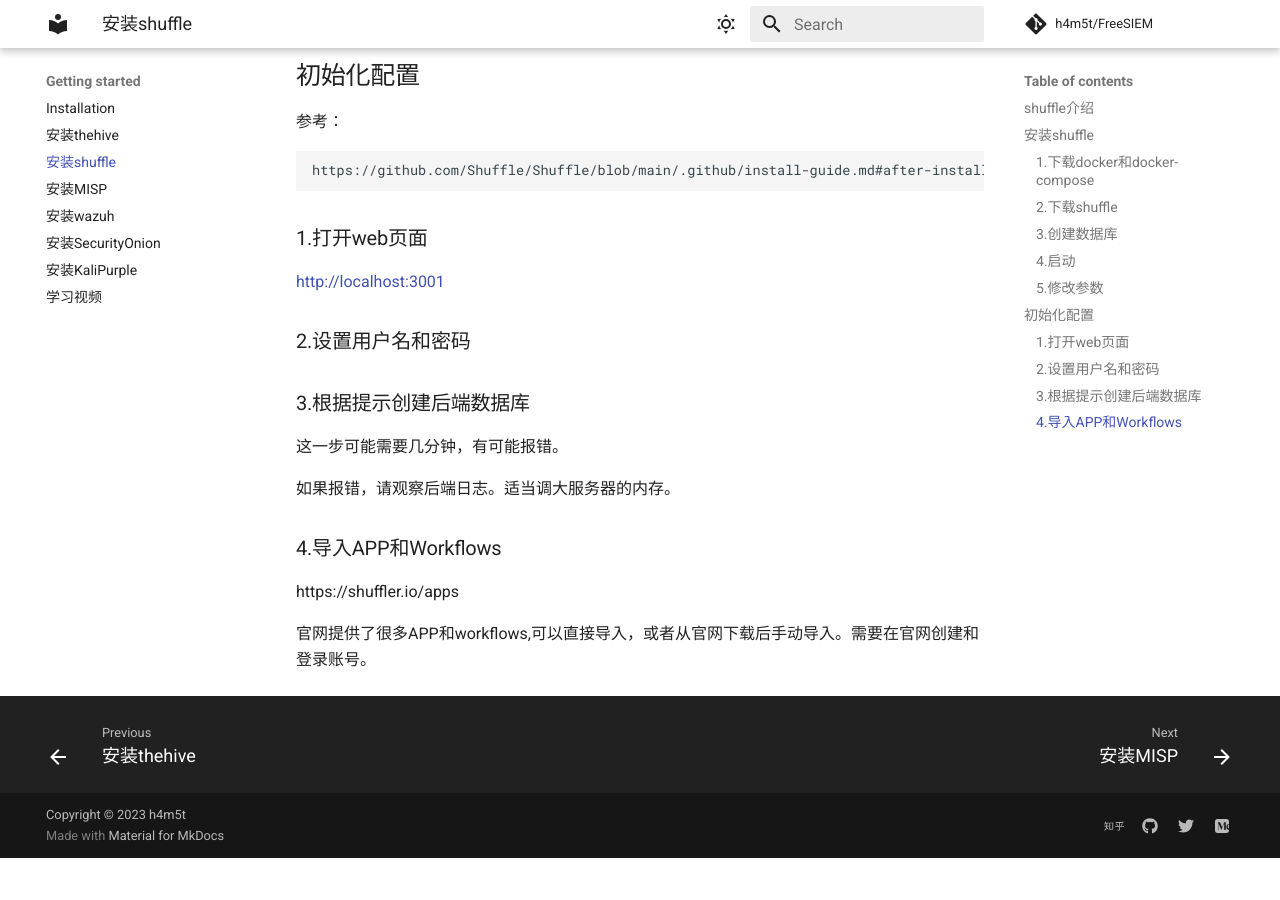
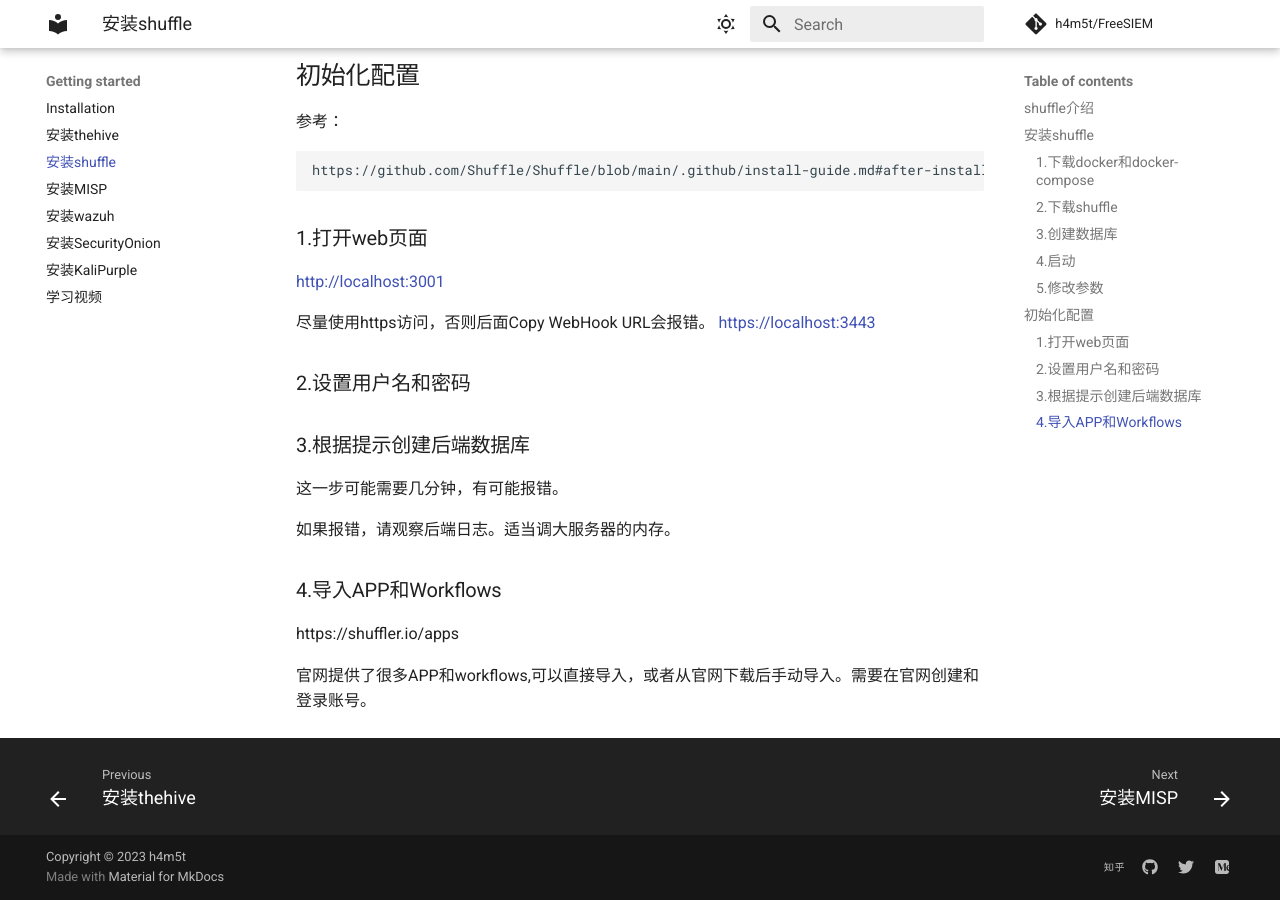
Before and after one commit to h4m5t/FreeSIEM, an MkDocs documentation site: the page built from docs/install_shuffle.md, in a window 1280 px wide and 900 px high, scrolled down 2620 px. Built offline with MkDocs 1.6.1 and Material for MkDocs 9.7.7, drawn with Linux system fonts in a browser that asks for light colours; comment, search, counter and statistics services are not loaded; before the commit the page ends 3478 px from its top, so only the background shows below that.

Commit message:
Update install_shuffle.md

```diff
--- a/docs/install_shuffle.md
+++ b/docs/install_shuffle.md
@@ -145,6 +145,9 @@
 
 [http://localhost:3001](http://localhost:3001/)
 
+尽量使用https访问，否则后面Copy WebHook URL会报错。
+[https://localhost:3443](http://localhost:3443/)
+
 ### 2.设置用户名和密码
 
 ### 3.根据提示创建后端数据库
```
